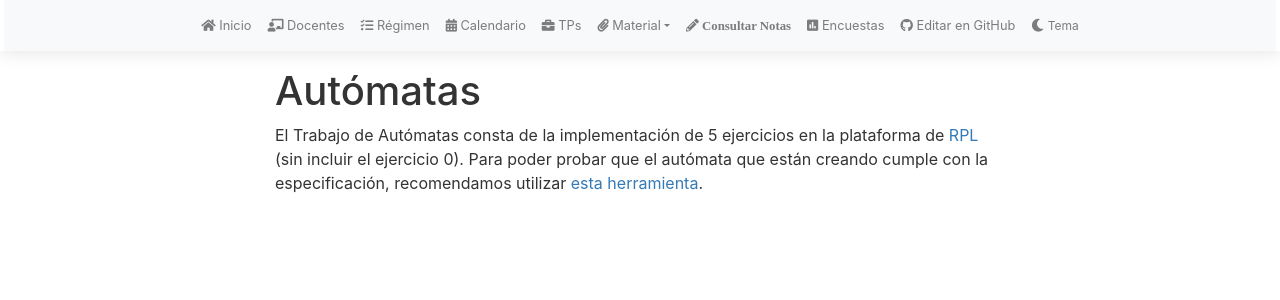
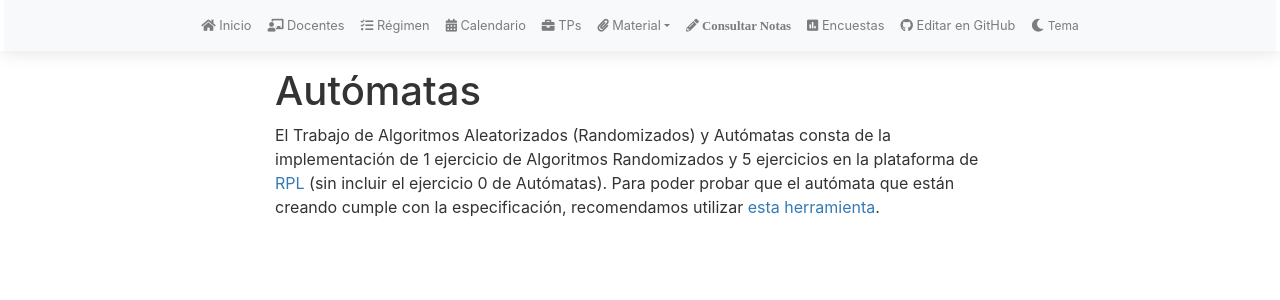
Before and after one commit to algoritmos-rw/tda_bg, a Jekyll site: the page built from tps/automatas.md, in a window 1280 px wide. Shown: the top 300 px of the page. Built offline with Jekyll 4.4.1, drawn with Linux system fonts in a browser that asks for light colours; nearby versions of some CDN libraries; our own code applies the rules of GitHub Pages for plain Markdown files.

Commit message:
Change project title to 'Algoritmos Randomizados y Autómatas'
Updated the project title and description for clarity.

```diff
--- a/tps/automatas.md
+++ b/tps/automatas.md
@@ -1,12 +1,12 @@
 ---
 title: Autómatas
 permalink: /tps/automatas/
-trabajo: Autómatas
+trabajo: Algoritmos Randomizados y Autómatas
 ---
 {% assign TP = site.data.trabajos[page.trabajo] %}
 
 Autómatas
 ==================
 
-El Trabajo de Autómatas consta de la implementación de 5 ejercicios en la plataforma de [RPL]({{site.data.sitios.rpl}}) (sin incluir el ejercicio 0).
+El Trabajo de Algoritmos Aleatorizados (Randomizados) y Autómatas consta de la implementación de 1 ejercicio de Algoritmos Randomizados y 5 ejercicios en la plataforma de [RPL]({{site.data.sitios.rpl}}) (sin incluir el ejercicio 0 de Autómatas).
 Para poder probar que el autómata que están creando cumple con la especificación, recomendamos utilizar [esta herramienta](https://www.cs.odu.edu/~zeil/automat/automat.cgi).
```
